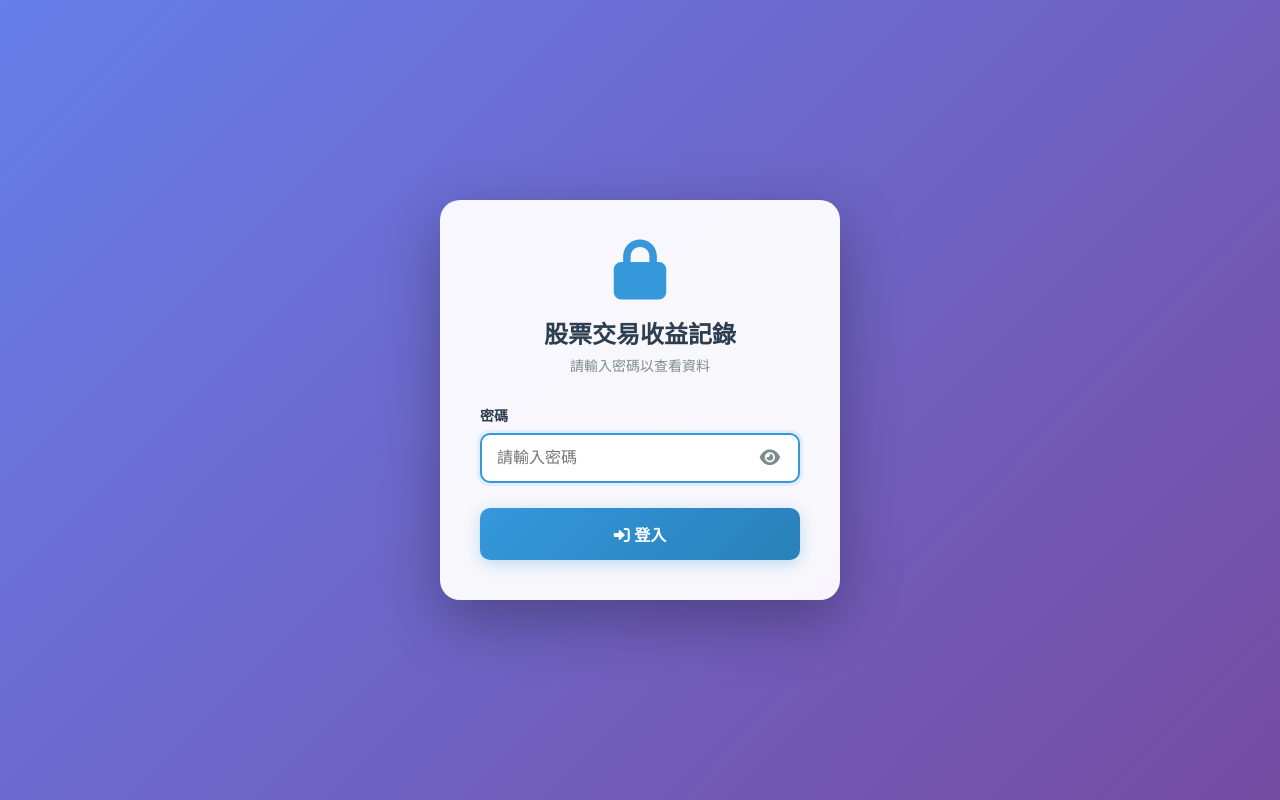
After one commit to Roy12123/stock-trading-tracker, a Flask app: page /login in a window 1280 px wide. The commit adds this page. Run offline with Flask 3, Linux system fonts and the light colour scheme.

Commit message:
新增密碼保護功能
- 新增登入頁面 (login.html)
- 實作密碼驗證機制
- 使用 Flask session 管理登入狀態
- 所有 API 端點加入登入保護
- 新增登出功能
- 密碼: B122917588
- 支援環境變數設定密碼 (APP_PASSWORD)
- 精美的登入介面支援手機
- 密碼顯示/隱藏切換功能

```diff
--- a/app.py
+++ b/app.py
@@ -1,4 +1,4 @@
-from flask import Flask, render_template, request, jsonify, redirect, url_for
+from flask import Flask, render_template, request, jsonify, redirect, url_for, session
 from flask_sqlalchemy import SQLAlchemy
 from datetime import datetime, date, timedelta
 import os
@@ -13,6 +13,9 @@ if app.config['SQLALCHEMY_DATABASE_URI'].startswith('postgres://'):
     app.config['SQLALCHEMY_DATABASE_URI'] = app.config['SQLALCHEMY_DATABASE_URI'].replace('postgres://', 'postgresql://', 1)
 
 db = SQLAlchemy(app)
+
+# 密碼設定
+PASSWORD = os.environ.get('APP_PASSWORD', 'B122917588')
 
 # 數據庫模型
 class StockTransaction(db.Model):
@@ -31,17 +34,53 @@ class StockTransaction(db.Model):
             'notes': self.notes
         }
 
+# 檢查登入裝飾器
+def login_required(f):
+    from functools import wraps
+    @wraps(f)
+    def decorated_function(*args, **kwargs):
+        if not session.get('logged_in'):
+            return redirect(url_for('login'))
+        return f(*args, **kwargs)
+    return decorated_function
+
 # 路由
 @app.route('/')
+@login_required
 def index():
     return render_template('index.html')
 
+@app.route('/login')
+def login():
+    # 如果已登入，重定向到主頁
+    if session.get('logged_in'):
+        return redirect(url_for('index'))
+    return render_template('login.html')
+
+@app.route('/api/login', methods=['POST'])
+def api_login():
+    data = request.get_json()
+    password = data.get('password', '')
+
+    if password == PASSWORD:
+        session['logged_in'] = True
+        return jsonify({'success': True})
+    else:
+        return jsonify({'success': False, 'message': '密碼錯誤'}), 401
+
+@app.route('/api/logout', methods=['POST'])
+def api_logout():
+    session.pop('logged_in', None)
+    return jsonify({'success': True})
+
 @app.route('/api/transactions', methods=['GET'])
+@login_required
 def get_transactions():
     transactions = StockTransaction.query.order_by(StockTransaction.date.desc()).all()
     return jsonify([t.to_dict() for t in transactions])
 
 @app.route('/api/transactions', methods=['POST'])
+@login_required
 def create_transaction():
     data = request.get_json()
     transaction = StockTransaction(
@@ -55,6 +94,7 @@ def create_transaction():
     return jsonify(transaction.to_dict()), 201
 
 @app.route('/api/transactions/<int:transaction_id>', methods=['DELETE'])
+@login_required
 def delete_transaction(transaction_id):
     transaction = StockTransaction.query.get_or_404(transaction_id)
     db.session.delete(transaction)
@@ -62,6 +102,7 @@ def delete_transaction(transaction_id):
     return '', 204
 
 @app.route('/api/transactions/delete-all', methods=['DELETE'])
+@login_required
 def delete_all_transactions():
     """刪除所有交易記錄"""
     try:
@@ -81,6 +122,7 @@ def delete_all_transactions():
 
 
 @app.route('/api/import-data', methods=['POST'])
+@login_required
 def import_data():
     """匯入交易資料"""
     data = request.get_json()
@@ -143,6 +185,7 @@ def import_data():
         }), 500
 
 @app.route('/api/statistics')
+@login_required
 def get_statistics():
     today = date.today()
     period = request.args.get('period', 'monthly')  # 預設為每月
--- a/templates/index.html
+++ b/templates/index.html
@@ -30,6 +30,9 @@
                 </button>
                 <button class="btn btn-danger" onclick="deleteAllTransactions()">
                     <i class="fas fa-trash-alt"></i> 刪除所有資料
+                </button>
+                <button class="btn btn-secondary" onclick="logout()">
+                    <i class="fas fa-sign-out-alt"></i> 登出
                 </button>
             </div>
         </header>
--- /dev/null
+++ b/templates/login.html
@@ -0,0 +1,267 @@
+<!DOCTYPE html>
+<html lang="zh-TW">
+<head>
+    <meta charset="UTF-8">
+    <meta name="viewport" content="width=device-width, initial-scale=1.0, maximum-scale=1.0, user-scalable=no, viewport-fit=cover">
+    <meta name="apple-mobile-web-app-capable" content="yes">
+    <meta name="apple-mobile-web-app-status-bar-style" content="black-translucent">
+    <meta name="apple-mobile-web-app-title" content="股票收益">
+    <title>登入 - 股票交易收益記錄</title>
+    <link href="https://cdnjs.cloudflare.com/ajax/libs/font-awesome/6.0.0/css/all.min.css" rel="stylesheet">
+    <style>
+        * {
+            margin: 0;
+            padding: 0;
+            box-sizing: border-box;
+        }
+
+        body {
+            font-family: -apple-system, BlinkMacSystemFont, 'Segoe UI', Tahoma, Geneva, Verdana, sans-serif;
+            background: linear-gradient(135deg, #667eea 0%, #764ba2 100%);
+            min-height: 100vh;
+            display: flex;
+            align-items: center;
+            justify-content: center;
+            padding: 20px;
+        }
+
+        .login-container {
+            background: rgba(255, 255, 255, 0.95);
+            backdrop-filter: blur(10px);
+            border-radius: 20px;
+            padding: 40px;
+            box-shadow: 0 20px 60px rgba(0, 0, 0, 0.3);
+            width: 100%;
+            max-width: 400px;
+            animation: slideIn 0.3s ease;
+        }
+
+        @keyframes slideIn {
+            from {
+                opacity: 0;
+                transform: translateY(-20px);
+            }
+            to {
+                opacity: 1;
+                transform: translateY(0);
+            }
+        }
+
+        .login-header {
+            text-align: center;
+            margin-bottom: 30px;
+        }
+
+        .login-header i {
+            font-size: 60px;
+            color: #3498db;
+            margin-bottom: 15px;
+        }
+
+        .login-header h1 {
+            color: #2c3e50;
+            font-size: 24px;
+            margin-bottom: 5px;
+        }
+
+        .login-header p {
+            color: #7f8c8d;
+            font-size: 14px;
+        }
+
+        .form-group {
+            margin-bottom: 25px;
+        }
+
+        .form-group label {
+            display: block;
+            margin-bottom: 8px;
+            color: #2c3e50;
+            font-weight: 600;
+            font-size: 14px;
+        }
+
+        .password-input-wrapper {
+            position: relative;
+        }
+
+        .form-group input {
+            width: 100%;
+            padding: 14px 45px 14px 15px;
+            border: 2px solid #ecf0f1;
+            border-radius: 10px;
+            font-size: 16px;
+            transition: all 0.3s ease;
+        }
+
+        .form-group input:focus {
+            outline: none;
+            border-color: #3498db;
+            box-shadow: 0 0 0 3px rgba(52, 152, 219, 0.1);
+        }
+
+        .toggle-password {
+            position: absolute;
+            right: 15px;
+            top: 50%;
+            transform: translateY(-50%);
+            background: none;
+            border: none;
+            color: #7f8c8d;
+            cursor: pointer;
+            font-size: 18px;
+            padding: 5px;
+            -webkit-tap-highlight-color: transparent;
+        }
+
+        .toggle-password:hover {
+            color: #3498db;
+        }
+
+        .btn-login {
+            width: 100%;
+            padding: 14px;
+            background: linear-gradient(135deg, #3498db, #2980b9);
+            color: white;
+            border: none;
+            border-radius: 10px;
+            font-size: 16px;
+            font-weight: 600;
+            cursor: pointer;
+            transition: all 0.3s ease;
+            box-shadow: 0 4px 15px rgba(52, 152, 219, 0.3);
+            -webkit-tap-highlight-color: transparent;
+            touch-action: manipulation;
+            user-select: none;
+        }
+
+        .btn-login:hover {
+            transform: translateY(-2px);
+            box-shadow: 0 6px 20px rgba(52, 152, 219, 0.4);
+        }
+
+        .btn-login:active {
+            transform: translateY(0);
+            box-shadow: 0 2px 10px rgba(52, 152, 219, 0.3);
+        }
+
+        .error-message {
+            background: #e74c3c;
+            color: white;
+            padding: 12px 15px;
+            border-radius: 8px;
+            margin-bottom: 20px;
+            display: none;
+            animation: shake 0.5s ease;
+        }
+
+        .error-message.show {
+            display: block;
+        }
+
+        @keyframes shake {
+            0%, 100% { transform: translateX(0); }
+            10%, 30%, 50%, 70%, 90% { transform: translateX(-5px); }
+            20%, 40%, 60%, 80% { transform: translateX(5px); }
+        }
+
+        @media (max-width: 768px) {
+            .login-container {
+                padding: 30px 20px;
+            }
+
+            .login-header h1 {
+                font-size: 20px;
+            }
+
+            .login-header i {
+                font-size: 50px;
+            }
+        }
+    </style>
+</head>
+<body>
+    <div class="login-container">
+        <div class="login-header">
+            <i class="fas fa-lock"></i>
+            <h1>股票交易收益記錄</h1>
+            <p>請輸入密碼以查看資料</p>
+        </div>
+
+        <div id="errorMessage" class="error-message">
+            密碼錯誤，請重試
+        </div>
+
+        <form id="loginForm">
+            <div class="form-group">
+                <label for="password">密碼</label>
+                <div class="password-input-wrapper">
+                    <input type="password" id="password" placeholder="請輸入密碼" required autofocus>
+                    <button type="button" class="toggle-password" onclick="togglePassword()">
+                        <i class="fas fa-eye" id="toggleIcon"></i>
+                    </button>
+                </div>
+            </div>
+
+            <button type="submit" class="btn-login">
+                <i class="fas fa-sign-in-alt"></i> 登入
+            </button>
+        </form>
+    </div>
+
+    <script>
+        function togglePassword() {
+            const passwordInput = document.getElementById('password');
+            const toggleIcon = document.getElementById('toggleIcon');
+
+            if (passwordInput.type === 'password') {
+                passwordInput.type = 'text';
+                toggleIcon.classList.remove('fa-eye');
+                toggleIcon.classList.add('fa-eye-slash');
+            } else {
+                passwordInput.type = 'password';
+                toggleIcon.classList.remove('fa-eye-slash');
+                toggleIcon.classList.add('fa-eye');
+            }
+        }
+
+        document.getElementById('loginForm').addEventListener('submit', async function(e) {
+            e.preventDefault();
+
+            const password = document.getElementById('password').value;
+            const errorMessage = document.getElementById('errorMessage');
+
+            try {
+                const response = await fetch('/api/login', {
+                    method: 'POST',
+                    headers: {
+                        'Content-Type': 'application/json'
+                    },
+                    body: JSON.stringify({ password })
+                });
+
+                const result = await response.json();
+
+                if (result.success) {
+                    // 登入成功，跳轉到主頁
+                    window.location.href = '/';
+                } else {
+                    // 顯示錯誤訊息
+                    errorMessage.classList.add('show');
+                    document.getElementById('password').value = '';
+                    document.getElementById('password').focus();
+
+                    // 3秒後隱藏錯誤訊息
+                    setTimeout(() => {
+                        errorMessage.classList.remove('show');
+                    }, 3000);
+                }
+            } catch (error) {
+                console.error('登入失敗:', error);
+                errorMessage.textContent = '登入失敗，請稍後再試';
+                errorMessage.classList.add('show');
+            }
+        });
+    </script>
+</body>
+</html>
```
Also changed, not shown: static/js/app.js (+20 -0 lines), 1 other file.
